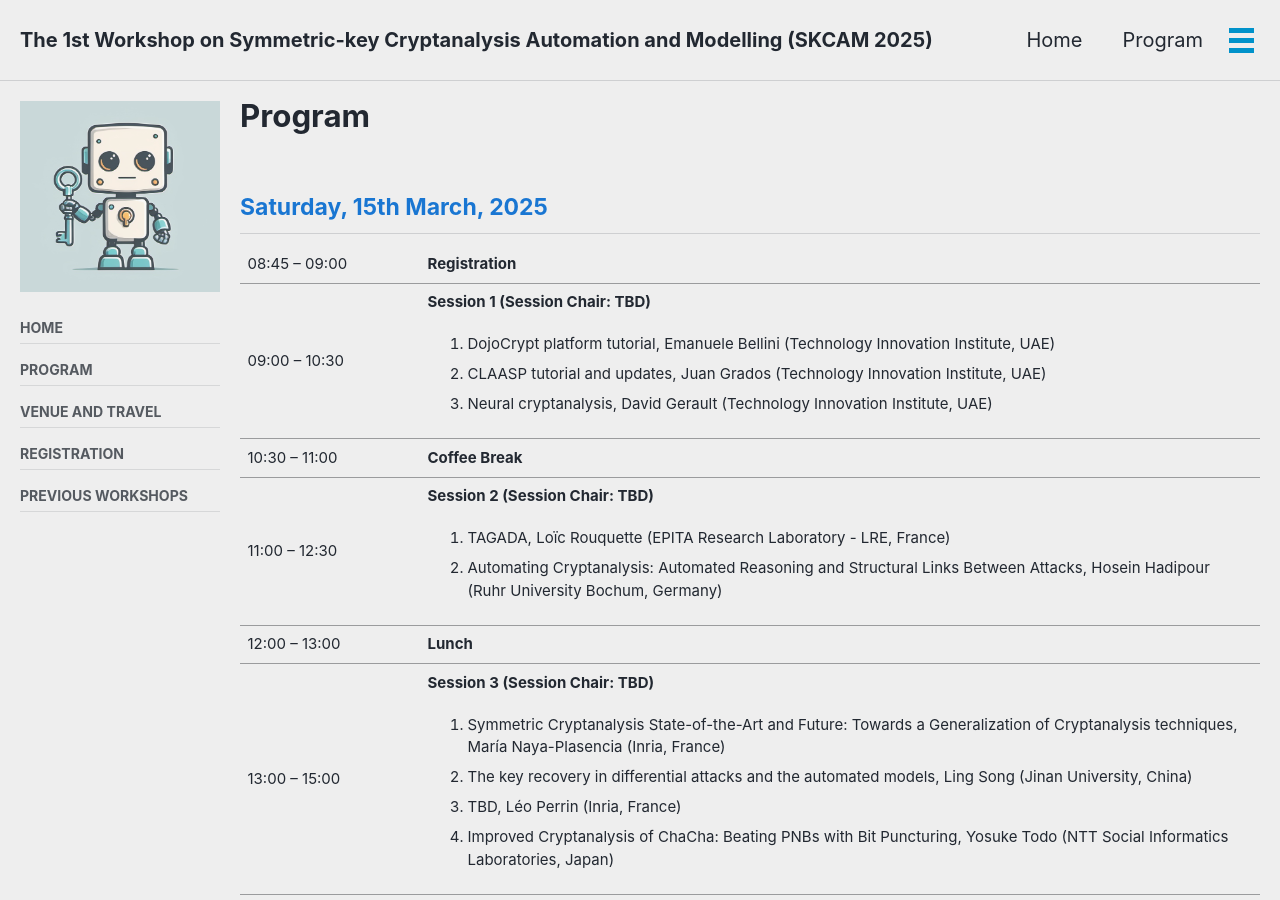
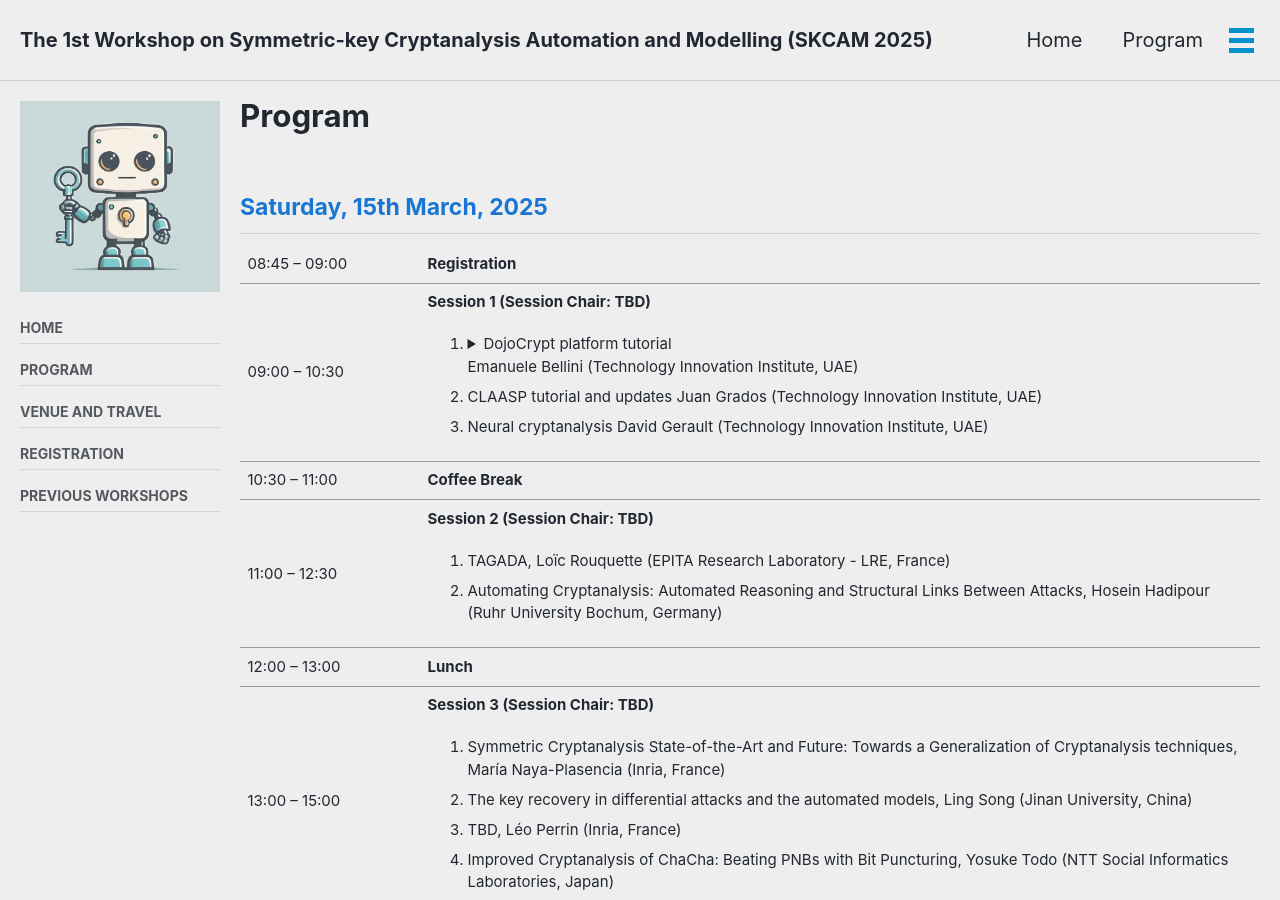
Before and after one commit to cryptanalysisbench/SATbench, a Jekyll site: the page built from program.md, in a window 1280 px wide and 900 px high. Built offline with Jekyll 4.4.1, drawn with Linux system fonts in a browser that asks for light colours; cached includes are drawn as plain includes; nearby versions of some CDN libraries; our own code applies the rules of GitHub Pages for plain Markdown files; some of the changed text lies outside the part shown.

Commit message:
Update program.md

```diff
--- a/program.md
+++ b/program.md
@@ -22,9 +22,17 @@ sidebar:
         <td>09:00 – 10:30</td>
         <td><p><b>Session 1 (Session Chair: TBD)</b></p>
           <ol>
-          <li>DojoCrypt platform tutorial, Emanuele Bellini (Technology Innovation Institute, UAE)</li>
-          <li>CLAASP tutorial and updates, Juan Grados (Technology Innovation Institute, UAE)</li>
-          <li>Neural cryptanalysis, David Gerault (Technology Innovation Institute, UAE)</li>
+          <li>
+            <details>
+    <summary>DojoCrypt platform tutorial </summary>
+    Abstract: In this tutorial, we introduce DojoCrypt, an experimental cloud-based platform designed to streamline cryptography and cryptanalysis research and development. Offering a pre-configured environment with powerful tools—including cryptanalysis frameworks (e.g. CLAASP, TAGADA, CASCADA, CryptoSMT), hacking utilities (e.g. John-the-Reaper, Hashcat), mathematical libraries (e.g. SageMath), and AI-powered solutions—DojoCrypt eliminates the complexity of software setup and resource management.
+To showcase DojoCrypt’s capabilities for both teaching and research, we demonstrate its integration with the CLAASP library—a SageMath-based suite designed to simplify the analysis of symmetric primitives. After a brief overview of CLAASP, we implement a basic toy cipher and execute various cryptanalysis routines, such as statistical testing, linear/differential trail searches, algebraic modeling, and result visualization, all achieved in a few lines of code.
+            </details>
+            Emanuele Bellini (Technology Innovation Institute, UAE)</li>
+          <li>CLAASP tutorial and updates
+            Juan Grados (Technology Innovation Institute, UAE)</li>
+          <li>Neural cryptanalysis
+            David Gerault (Technology Innovation Institute, UAE)</li>
           </ol>
         </td>
     </tr>
@@ -69,10 +77,6 @@ sidebar:
           <li>Minimalist model for Impossible Differentials, Patrick Derbez (Centre Inria de l'Université de Rennes, France)</li>
           <li>Open Cryptanalysis Platform (OCP) -  A New Collaborative Effort for Automated Cryptanalysis, Thomas Peyrin (Nanyang Technological University, Singapore)</li>
           </ol>
-          <details>
-    <summary>Toggle Switch</summary>
-    Foldable Content[enter image description here][1]
-</details>
         </td>
     </tr>
     <tr>
```
